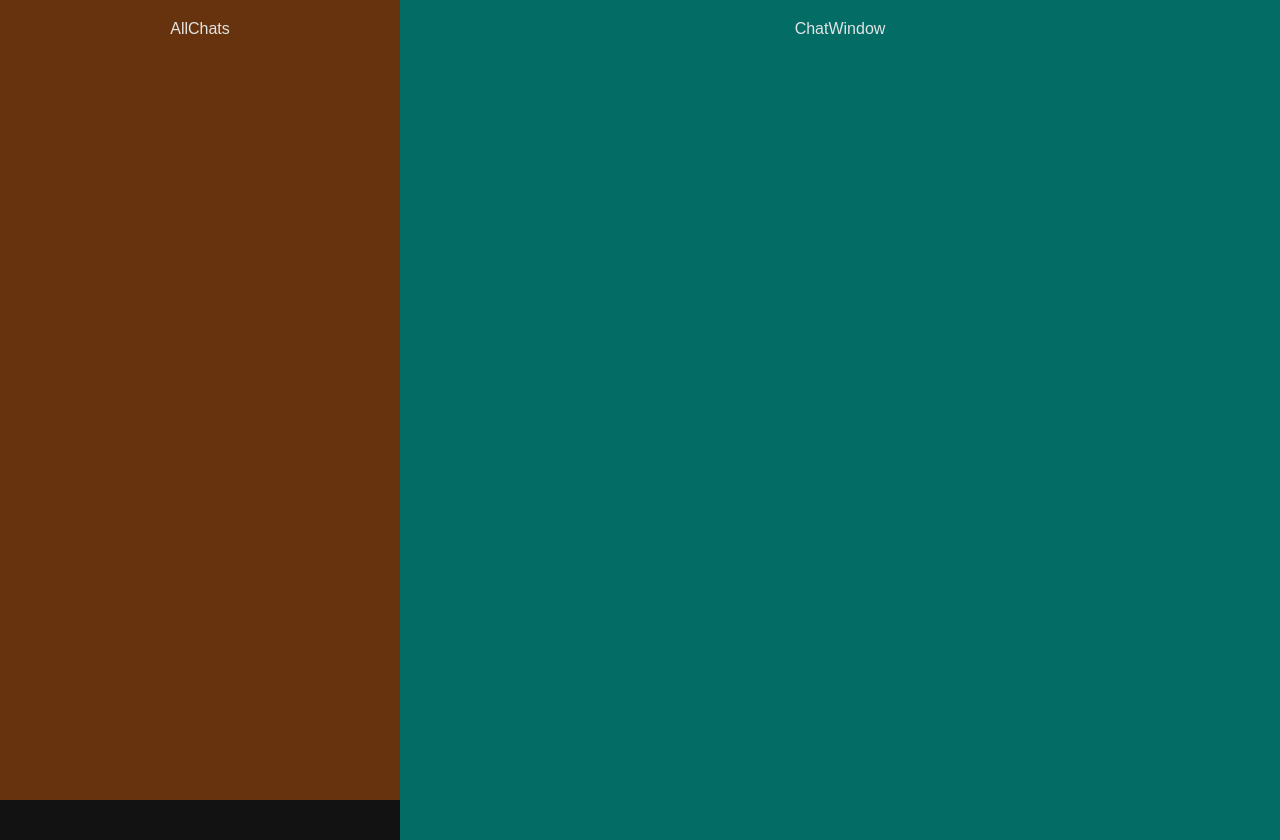
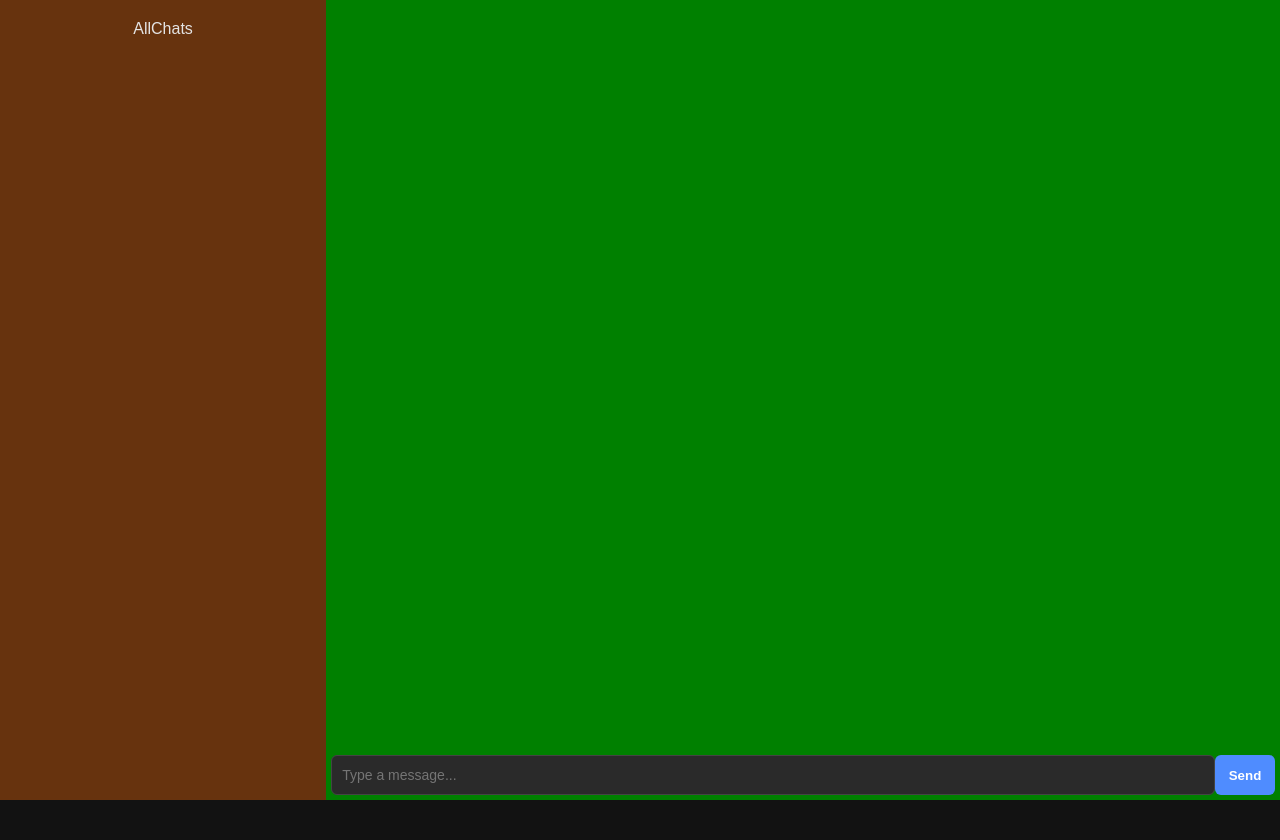
Before and after one commit to HPlewa4/chat_app, a React (Create React App) app in the folder frontend/: page / in a window 1280 px wide. After the commit the page ends 800 px from the top, so only its background shows below. Built offline with nearby package versions, Linux system fonts and the light colour scheme.

Commit message:
feat: add basic bubbles

```diff
--- /dev/null
+++ b/frontend/src/Components/Chat/ChatInput.css
@@ -0,0 +1,20 @@
+.chat-input {
+  display: flex;
+  height: 40px;
+  align-items: stretch;
+  position: sticky;
+  bottom:0;
+  margin:5px;
+}
+
+.text-input {
+  flex: 1;
+  box-sizing: border-box;
+  margin: 0;
+}
+
+.send {
+  width: 60px;
+  box-sizing: border-box;
+  margin: 0;
+}
--- /dev/null
+++ b/frontend/src/Components/Chat/ChatInput.tsx
@@ -0,0 +1,42 @@
+import React, { useState, KeyboardEvent } from 'react'
+import './ChatInput.css'
+
+type ChatInputProps = {
+  onSend: (text: string) => void
+}
+
+const ChatInput: React.FC<ChatInputProps> = ({ onSend }) => {
+  const [text, setText] = useState<string>("")
+
+  const handleSend = () => {
+    if (!text.trim()) return
+    onSend(text)
+    setText("")
+  }
+
+  const handleKeyDown = (e: KeyboardEvent<HTMLInputElement>) => {
+    if (e.key === 'Enter') {
+      e.preventDefault()
+      handleSend()
+    }
+  }
+
+  return (
+    <div className="chat-input">
+      <input
+        type="text"
+        className="text-input"
+        value={text}
+        onChange={(e) => setText(e.target.value)}
+        onKeyDown={handleKeyDown}
+        placeholder="Type a message..."
+      />
+
+      <button className="send" onClick={handleSend}>
+        Send
+      </button>
+    </div>
+  )
+}
+
+export default ChatInput
--- /dev/null
+++ b/frontend/src/Components/Chat/Message.css
@@ -0,0 +1,54 @@
+.user-message {
+  position: relative;
+  display: inline-block;
+  background: #4CAF50;
+  color: white;
+  padding: 10px 14px;
+  align-self: flex-end;
+  border-radius: 16px 16px 0 16px;
+  max-width: 260px;
+  width: fit-content;
+  word-wrap: break-word;
+  font-size: 14px;
+}
+
+.user-message::after {
+  content: "";
+  position: absolute;
+  bottom: 0;
+  right: -8px;
+  width: 0;
+  height: 0;
+  border-left: 8px solid #4CAF50;
+  border-top: 8px solid transparent;
+}
+
+
+.other-message {
+  position: relative;
+  display: inline-block;
+  background: #a7bea8;
+  color: white;
+  padding: 10px 14px;
+  border-radius:  16px 16px 16px 0;
+  max-width: 260px;
+  width: fit-content;
+  word-wrap: break-word;
+  font-size: 14px;
+}
+
+.other-message::before {
+  content: "";
+  position: absolute;
+  bottom: 0;
+  left: -8px;
+
+  width: 0;
+  height: 0;
+  border-right: 8px solid #a7bea8;
+  border-top: 8px solid transparent;
+}
+
+.msg{
+    margin: 10px;
+}
--- /dev/null
+++ b/frontend/src/Components/Chat/Message.tsx
@@ -0,0 +1,11 @@
+import React from 'react'
+import './Message.css'
+const Message = ({user,text}: {user: string,text:string}) => {
+  return (
+    <div className={`msg ${user === 'user' ? 'user-message' : 'other-message'}`}>
+        {text}
+    </div>
+  )
+}
+
+export default Message
--- a/frontend/src/Components/ChatWindow.css
+++ b/frontend/src/Components/ChatWindow.css
@@ -1,8 +1,15 @@
 .chat-window {
-  background-color: hsl(175, 95%, 22%);
-  padding: 20px;
-  font-family: Arial, sans-serif;
-  text-align: center;
-   height: 100vh;
-   width: 70%;
+  background-color:green;
+  height: 100vh;
+  display: flex;
+  flex-direction: column;
+  width: 100%;
 }
+
+.messages {
+  flex: 1;
+  overflow-y: auto;
+  padding: 10px;
+  flex-direction: column;
+  display: flex;
+}
--- a/frontend/src/Components/ChatWindow.tsx
+++ b/frontend/src/Components/ChatWindow.tsx
@@ -1,9 +1,30 @@
-import React from 'react'
-import './ChatWindow.css';
+import React, { useState } from 'react'
+import './ChatWindow.css'
+import Message from './Chat/Message'
+import ChatInput from './Chat/ChatInput'
 
-const ChatWindow = () => {
+type MessageType = {
+  user: 'user' | 'other'
+  text: string
+}
+
+const ChatWindow: React.FC = () => {
+  const [messages, setMessages] = useState<MessageType[]>([])
+
+  const addMessage = (text: string) => {
+    setMessages(prev => [...prev, { user: 'other', text }])
+  }
+
   return (
-    <div className='chat-window'>ChatWindow</div>
+    <div className="chat-window">
+      <div className="messages">
+        {messages.map((m, i) => (
+          <Message key={i} user={m.user} text={m.text} />
+        ))}
+      </div>
+
+      <ChatInput onSend={addMessage} />
+    </div>
   )
 }
 
```
